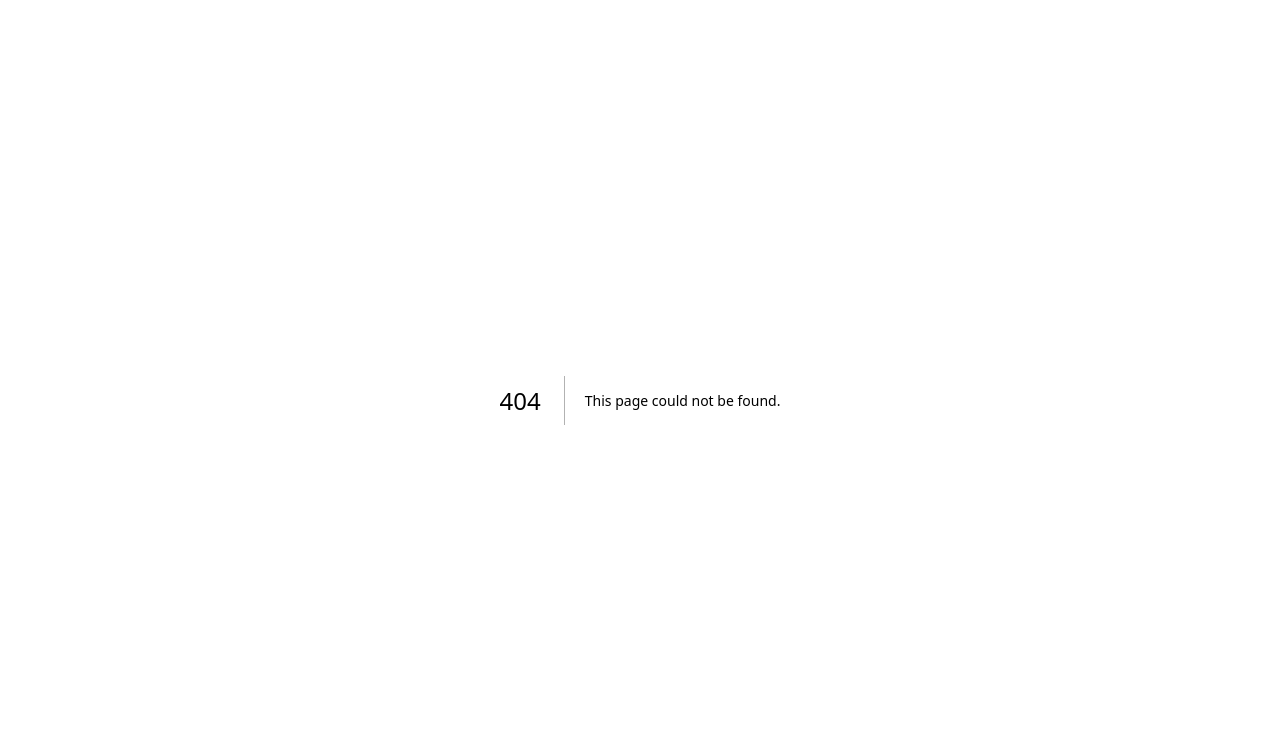
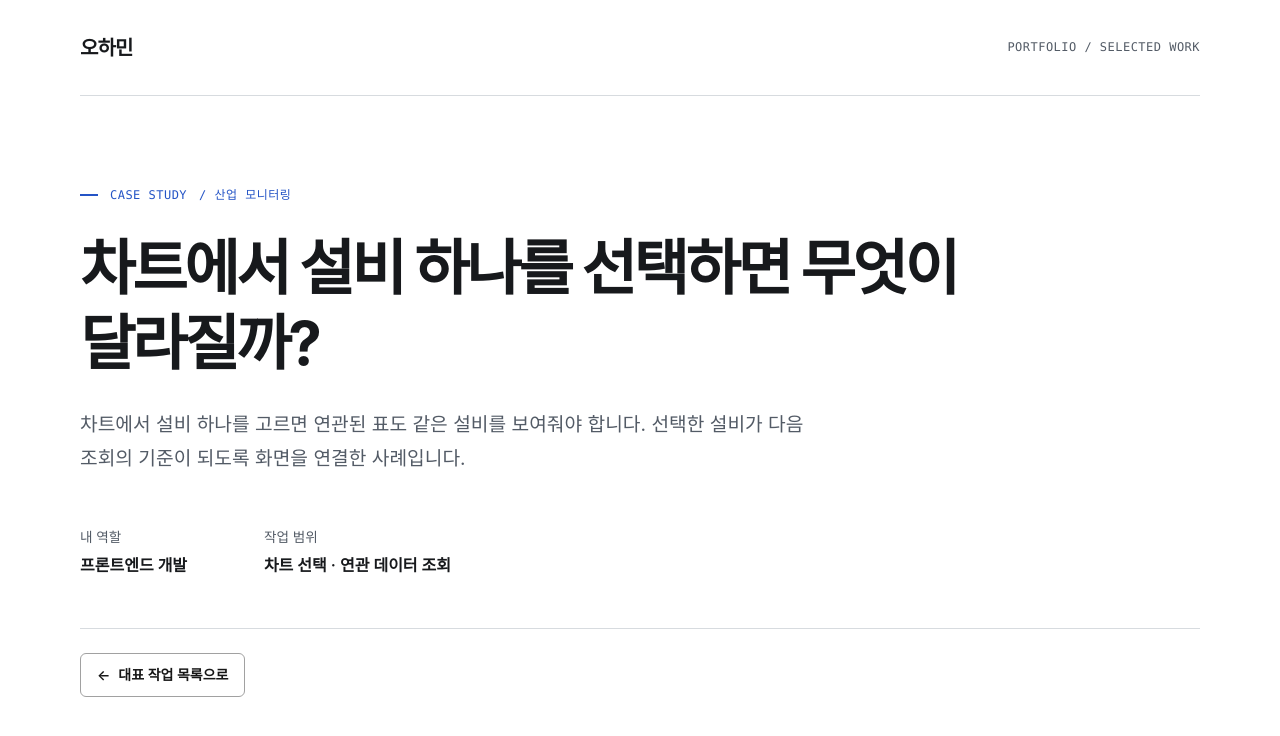
Before and after one commit to ohamin26/portfolio-release, a Next.js app: page /work/equipment-selection in a window 1280 px wide. Before the commit this address had no page. Shown: the top 736 px of the page. Built offline with nearby package versions, Linux system fonts and the light colour scheme.

Commit message:
feat: [P05] 사례 상세 경로와 대표 작업 목록 복귀 연결 (#14)
공용 사례 목록의 세 항목을 정적 상세 페이지로 제공하고 홈에서 키보드로 이동·복귀할 수 있도록 연결합니다.

```diff
--- a/src/app/_components/home.module.css
+++ b/src/app/_components/home.module.css
@@ -70,6 +70,8 @@
 .measure:last-child { color: var(--blue); }
 .bar { grid-column: 1 / -1; height: 6px; background: currentColor; }
 .caseRow { display: grid; grid-template-columns: minmax(0, 22%) minmax(0, 1fr); gap: 18px; align-items: center; padding-block: 28px; border-top: 1px solid var(--rule); }
+.caseLink { display: inline-flex; align-items: center; min-height: 44px; color: inherit; text-decoration: underline; text-decoration-color: #aebcd4; text-decoration-thickness: 1px; text-underline-offset: .15em; }
+.caseLink:hover, .caseLink:focus-visible { color: var(--blue); text-decoration-color: currentColor; }
 .caseRow:last-child { border-bottom: 1px solid var(--rule); }
 .caseField { gap: 12px; font-weight: 650; }
 .caseRow h3, .method h2 { font-size: clamp(1.15rem, 1.6vw, 1.55rem); font-weight: 680; line-height: 1.45; letter-spacing: -.045em; }
--- a/src/app/_components/work-section.tsx
+++ b/src/app/_components/work-section.tsx
@@ -1,12 +1,7 @@
+import Link from "next/link";
 import { cases } from "@/common/data/cases";
 import { DeviceStudy, TimingStudy } from "./work-figures";
 import s from "./home.module.css";
-
-const fields: Record<string, string> = {
-  "manufacturing-performance": "제조 현장",
-  "payment-recovery": "정비 서비스",
-  "equipment-selection": "산업 모니터링",
-};
 
 export function WorkSection() {
   return (
@@ -19,12 +14,13 @@ export function WorkSection() {
       </div>
       {cases.map((item, index) => {
         const number = String(index + 1).padStart(2, "0");
+        const titleLink = <Link className={s.caseLink} href={`/work/${item.slug}`}>{item.title}</Link>;
         if (item.slug === "manufacturing-performance") {
           return (
             <article className={s.feature} key={item.slug}>
               <div className={s.featureCopy}>
-                <p className={s.eyebrow}>{number}  /  {fields[item.slug]}</p>
-                <h3>{item.title}</h3>
+                <p className={s.eyebrow}>{number}  /  {item.field}</p>
+                <h3>{titleLink}</h3>
                 <p>다른 탭을 잠깐 확인하고 돌아와도 입력한 내용은 남아 있어야 합니다.
                   그 흐름은 유지하면서 보이지 않는 화면까지 다시 그리는 일은 줄였습니다.</p>
                 <p>웹·키오스크·태블릿의 화면 구조도 다시 설계했습니다.
@@ -39,8 +35,8 @@ export function WorkSection() {
         }
         return (
           <article className={s.caseRow} key={item.slug}>
-            <div className={s.caseField}><span className={s.micro}>{number}</span>{fields[item.slug]}</div>
-            <h3>{item.title}</h3>
+            <div className={s.caseField}><span className={s.micro}>{number}</span>{item.field}</div>
+            <h3>{titleLink}</h3>
           </article>
         );
       })}
--- /dev/null
+++ b/src/app/work/[slug]/_components/case-screen.tsx
@@ -0,0 +1,35 @@
+import Link from "next/link";
+import { buttonVariants } from "@/common/components/ui/button";
+import type { PortfolioCase } from "@/common/data/cases";
+import type { CaseIntro } from "../_content/introductions";
+import s from "./case.module.css";
+
+type Props = { item: PortfolioCase; intro: CaseIntro };
+
+export function CaseScreen({ item, intro }: Props) {
+  return (
+    <div className={s.page}>
+      <header className={s.masthead}>
+        <Link href="/" aria-label="오하민 포트폴리오 홈">오하민</Link>
+        <span className={s.folio} lang="en">PORTFOLIO / SELECTED WORK</span>
+      </header>
+      <main>
+        <article aria-labelledby="case-title" className={s.article}>
+          <p className={s.eyebrow}><span lang="en">CASE STUDY</span> / {item.field}</p>
+          <h1 id="case-title">{item.title}</h1>
+          <p className={s.summary}>{intro.summary}</p>
+          <dl className={s.facts}>
+            <div><dt>내 역할</dt><dd>프론트엔드 개발</dd></div>
+            <div><dt>작업 범위</dt><dd>{intro.scope}</dd></div>
+          </dl>
+        </article>
+        <nav className={s.returnNav} aria-label="사례 탐색">
+          {/* eslint-disable-next-line @next/next/no-html-link-for-pages -- 목록으로 돌아갈 때 브라우저가 #work에 키보드 포커스도 복원하도록 한다. */}
+          <a href="/#work" className={buttonVariants({ variant: "outline" })}>
+            <span aria-hidden="true">←</span> 대표 작업 목록으로
+          </a>
+        </nav>
+      </main>
+    </div>
+  );
+}
--- /dev/null
+++ b/src/app/work/[slug]/_components/case.module.css
@@ -0,0 +1,27 @@
+.page {
+  width: min(1120px, 88%);
+  margin-inline: auto;
+  color: #17191c;
+  font-family: -apple-system, BlinkMacSystemFont, "Apple SD Gothic Neo", "Malgun Gothic", sans-serif;
+  word-break: keep-all;
+  overflow-wrap: anywhere;
+}
+.masthead { display: flex; justify-content: space-between; align-items: center; gap: 16px; padding-block: clamp(12px, 2vw, 28px); border-bottom: 1px solid #d7dbdf; }
+.masthead a { display: inline-flex; align-items: center; min-height: 44px; font-size: 1.25rem; font-weight: 720; letter-spacing: -.045em; }
+.page a:focus-visible { outline: 2px solid #2454c6; outline-offset: 4px; }
+.folio, .eyebrow { font: 550 .75rem/1.6 ui-monospace, SFMono-Regular, Consolas, monospace; letter-spacing: .04em; }
+.folio { color: #535b66; }
+.article { padding-block: clamp(44px, 7vw, 96px) clamp(32px, 4vw, 56px); }
+.eyebrow { display: flex; gap: .75rem; align-items: center; color: #2454c6; }
+.eyebrow::before { content: ""; width: 18px; height: 2px; background: currentColor; }
+.article h1 { max-width: 18em; margin-block: .45em; font-size: clamp(2.1rem, 4.7vw, 4.1rem); font-weight: 740; line-height: 1.24; letter-spacing: -.055em; }
+.summary { max-width: 46rem; font-size: clamp(1rem, 1.5vw, 1.2rem); line-height: 1.75; color: #535b66; }
+.facts { display: flex; flex-wrap: wrap; gap: 18px clamp(32px, 6vw, 80px); margin-top: clamp(32px, 4vw, 56px); }
+.facts dt { color: #535b66; font-size: .85rem; }
+.facts dd { margin-top: .35rem; font-weight: 620; }
+.returnNav { padding-block: 24px 48px; border-top: 1px solid #d7dbdf; }
+@media (max-width: 600px) {
+  .page { width: calc(100% - 40px); }
+  .facts { flex-direction: column; }
+  .folio { font-size: .65rem; }
+}
--- /dev/null
+++ b/src/app/work/[slug]/_content/introductions.ts
@@ -0,0 +1,18 @@
+import type { PortfolioCase } from "@/common/data/cases";
+
+export type CaseIntro = Readonly<{ summary: string; scope: string }>;
+
+export const introductions = {
+  "manufacturing-performance": {
+    summary: "탭을 오가도 입력값은 그대로 남기면서 보이지 않는 화면을 다시 그리는 일을 줄였습니다. 웹·키오스크·태블릿의 업무 규칙은 함께 쓰고 입력 방식은 기기에 맞게 나눴습니다.",
+    scope: "멀티 디바이스 화면 구조 · 탭 전환 성능",
+  },
+  "payment-recovery": {
+    summary: "결제창을 열고 돌아왔을 때, 화면에 어떤 주문 상태를 보여줘야 할까요? 결제 결과를 다시 확인하는 과정과 취소 요청을 구분한 사례입니다.",
+    scope: "결제 재검증 · 주문 상태 표시",
+  },
+  "equipment-selection": {
+    summary: "차트에서 설비 하나를 고르면 연관된 표도 같은 설비를 보여줘야 합니다. 선택한 설비가 다음 조회의 기준이 되도록 화면을 연결한 사례입니다.",
+    scope: "차트 선택 · 연관 데이터 조회",
+  },
+} satisfies Record<PortfolioCase["slug"], CaseIntro>;
--- /dev/null
+++ b/src/app/work/[slug]/page.tsx
@@ -0,0 +1,30 @@
+import type { Metadata } from "next";
+import { notFound } from "next/navigation";
+import { cases, findCaseBySlug } from "@/common/data/cases";
+import { CaseScreen } from "./_components/case-screen";
+import { introductions } from "./_content/introductions";
+
+type Props = PageProps<"/work/[slug]">;
+
+export const dynamicParams = false;
+
+export function generateStaticParams() {
+  return cases.map(({ slug }) => ({ slug }));
+}
+
+async function readCase(params: Props["params"]) {
+  const { slug } = await params;
+  const item = findCaseBySlug(slug);
+  if (!item) notFound();
+  return { item, intro: introductions[item.slug] };
+}
+
+export async function generateMetadata({ params }: Props): Promise<Metadata> {
+  const { item, intro } = await readCase(params);
+  return { title: `${item.title} | 오하민 포트폴리오`, description: intro.summary };
+}
+
+export default async function CasePage({ params }: Props) {
+  const { item, intro } = await readCase(params);
+  return <CaseScreen item={item} intro={intro} />;
+}
--- a/src/common/data/cases.ts
+++ b/src/common/data/cases.ts
@@ -3,14 +3,16 @@ import type { TabTiming } from "./tab-timing";
 type CaseSummary = Readonly<{
   slug: string;
   title: string;
+  field: string;
   tabTiming: TabTiming | null;
 }>;
 
 // 홈은 이 순서를 사용하고, 상세는 같은 항목을 slug로 조회한다.
 // 공개할 측정값이 없는 경우에는 null로 두며, 추정값으로 대체하지 않는다.
-export const cases: readonly CaseSummary[] = [
+export const cases = [
   {
     slug: "manufacturing-performance",
+    field: "제조 현장",
     title: "탭 하나 바꿨는데, 왜 보이지 않는 화면까지 다시 그릴까?",
     tabTiming: {
       beforeMs: 14.50,
@@ -20,15 +22,19 @@ export const cases: readonly CaseSummary[] = [
   },
   {
     slug: "payment-recovery",
+    field: "정비 서비스",
     title: "결제가 끝나지 않았을 때, 주문은 어떻게 될까?",
     tabTiming: null,
   },
   {
     slug: "equipment-selection",
+    field: "산업 모니터링",
     title: "차트에서 설비 하나를 선택하면 무엇이 달라질까?",
     tabTiming: null,
   },
-];
+] as const satisfies readonly CaseSummary[];
+
+export type PortfolioCase = (typeof cases)[number];
 
 export function findCaseBySlug(slug: string) {
   return cases.find((item) => item.slug === slug);
```
Also changed, not shown: 4 other files (tests, documents, lock files or other folders).
